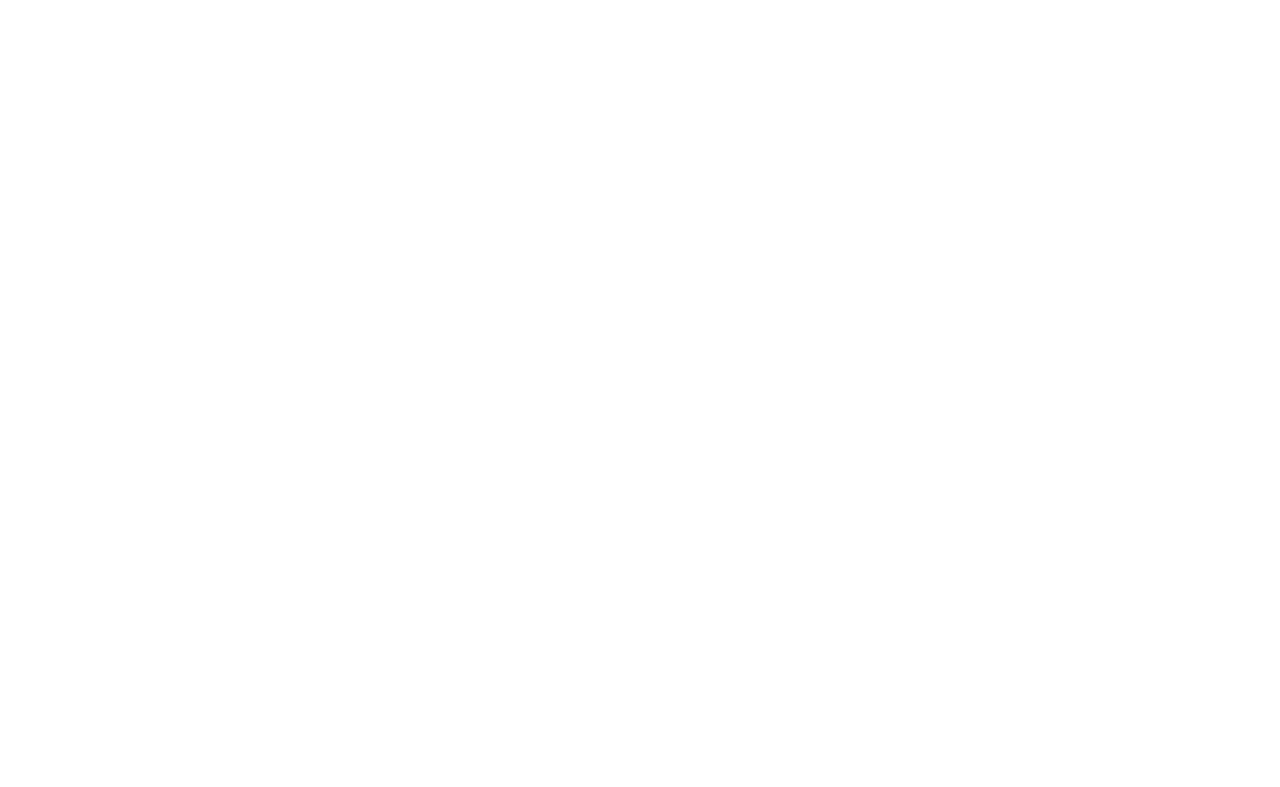
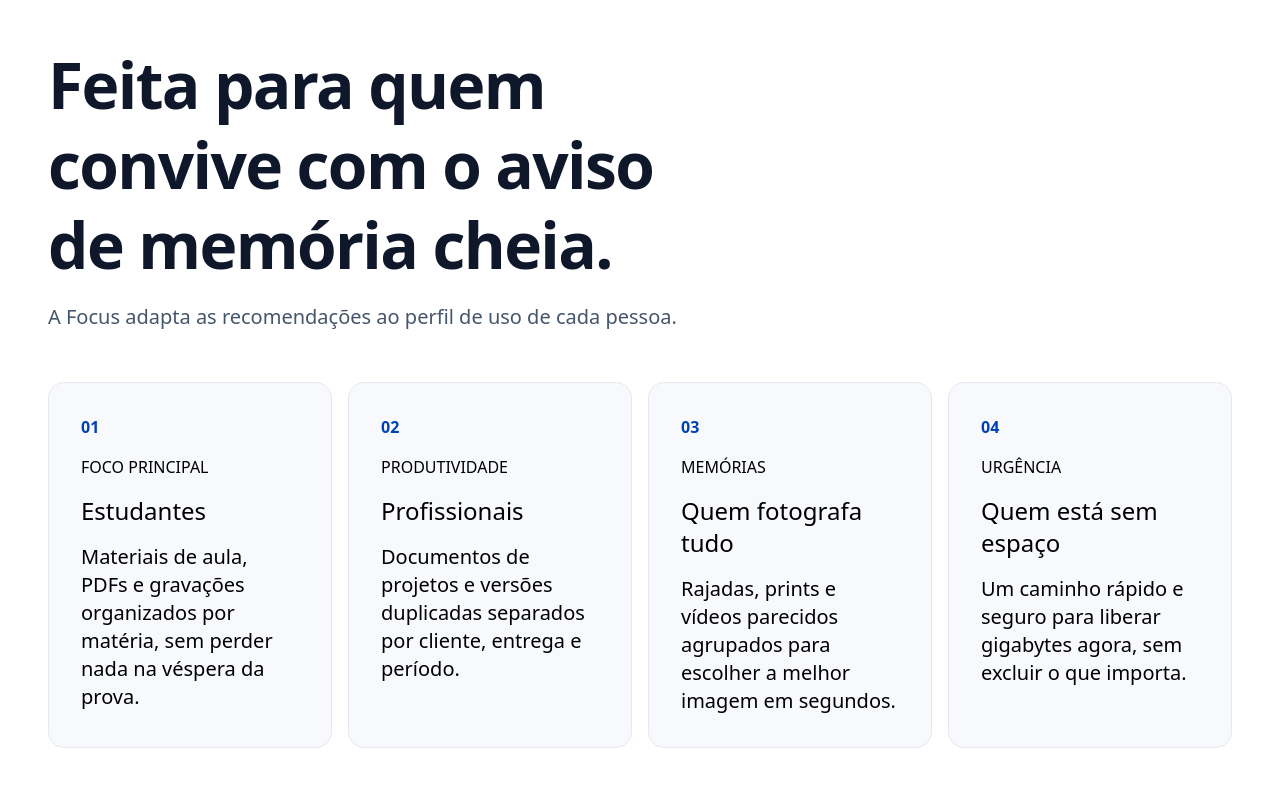
Before and after one commit to esthertozzo/focus, a Next.js app: page / in a window 1280 px wide. Shown: the part 4402-5189 px from the top of the page. Before the commit the page ends 4359 px from the top, so only its background shows below. Built offline with nearby package versions, Linux system fonts and the light colour scheme.

Commit message:
Audience - componente

```diff
--- /dev/null
+++ b/app/components/AudienceSection.js
@@ -0,0 +1,60 @@
+import SectionHeading from "./SectionHeading";
+
+function AudienceSection() {
+  const audiences = [
+    {
+      number: "01",
+      category: "Foco principal",
+      title: "Estudantes",
+      description:
+        "Materiais de aula, PDFs e gravações organizados por matéria, sem perder nada na véspera da prova.",
+    },
+    {
+      number: "02",
+      category: "Produtividade",
+      title: "Profissionais",
+      description:
+        "Documentos de projetos e versões duplicadas separados por cliente, entrega e período.",
+    },
+    {
+      number: "03",
+      category: "Memórias",
+      title: "Quem fotografa tudo",
+      description:
+        "Rajadas, prints e vídeos parecidos agrupados para escolher a melhor imagem em segundos.",
+    },
+    {
+      number: "04",
+      category: "Urgência",
+      title: "Quem está sem espaço",
+      description:
+        "Um caminho rápido e seguro para liberar gigabytes agora, sem excluir o que importa.",
+    },
+  ];
+
+  return (
+    <section id="publico" className="bg-white px-5 py-12 md:px-12 md:py-16">
+      <SectionHeading
+        eyebrow="Público-alvo"
+        title="Feita para quem convive com o aviso de memória cheia."
+        description="A Focus adapta as recomendações ao perfil de uso de cada pessoa."
+      />
+
+      <div className="grid grid-cols-1 gap-4 md:grid-cols-2 xl:grid-cols-4">
+        {audiences.map((audience) => (
+          <article
+            className={`rounded-2xl border border-[#e8e9f0] bg-[#f8f9fc] p-8`}
+            key={audience.number}
+          >
+            <span className="font-bold text-[#0041b3]">{audience.number}</span>
+            <small className={`mt-4 block text-base uppercase`}>{audience.category}</small>
+            <h3 className="my-4 text-2xl">{audience.title}</h3>
+            <p className={`m-0 text-xl `}>{audience.description}</p>
+          </article>
+        ))}
+      </div>
+    </section>
+  );
+}
+
+export default AudienceSection;
--- a/app/page.js
+++ b/app/page.js
@@ -4,6 +4,8 @@ import ProblemSection from "./components/ProblemSection";
 import StorageSection from "./components/StorageCalculator";
 import SolutionSection from "./components/SolutionSection";
 import HowItWorksSection from "./components/HowItWorksSection";
+import AudienceSection from "./components/AudienceSection";
+
 
 
 
@@ -39,6 +41,7 @@ export default function Home() {
         <StorageSection />
         <SolutionSection />
         <HowItWorksSection />
+        <AudienceSection />
       </main>
     </div>
   );
```
